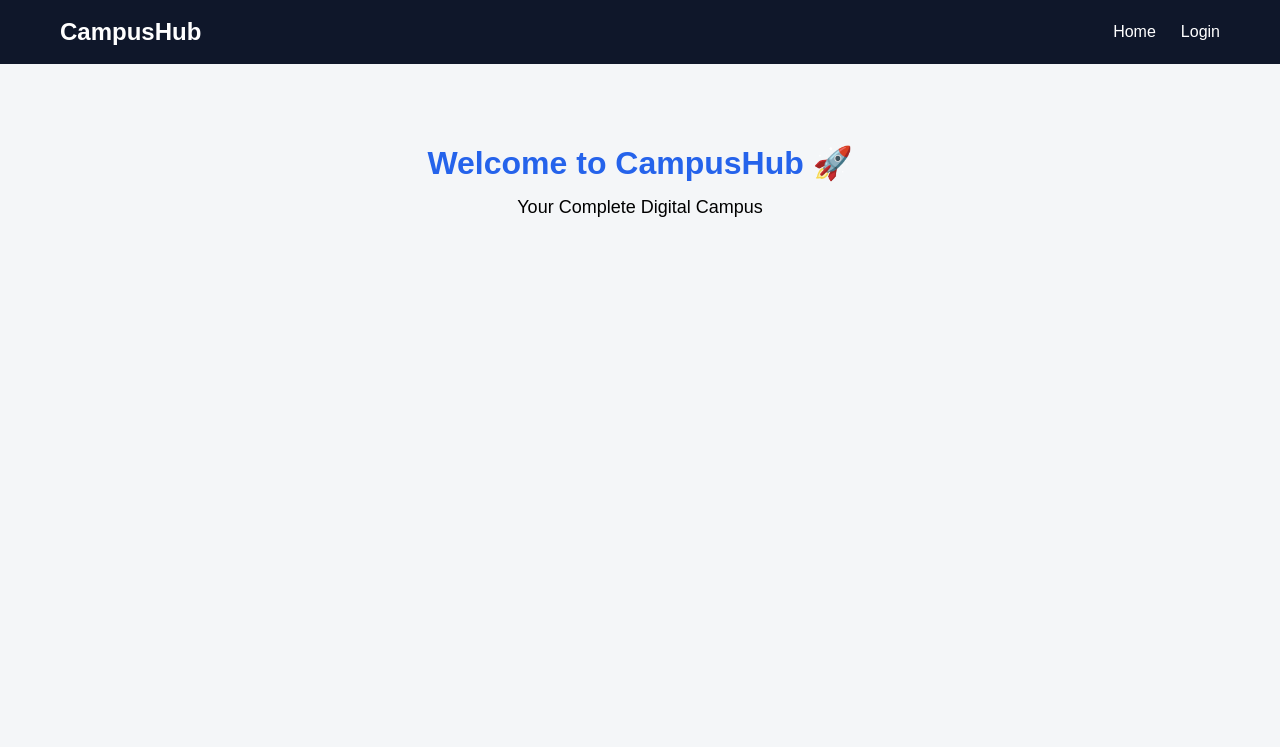
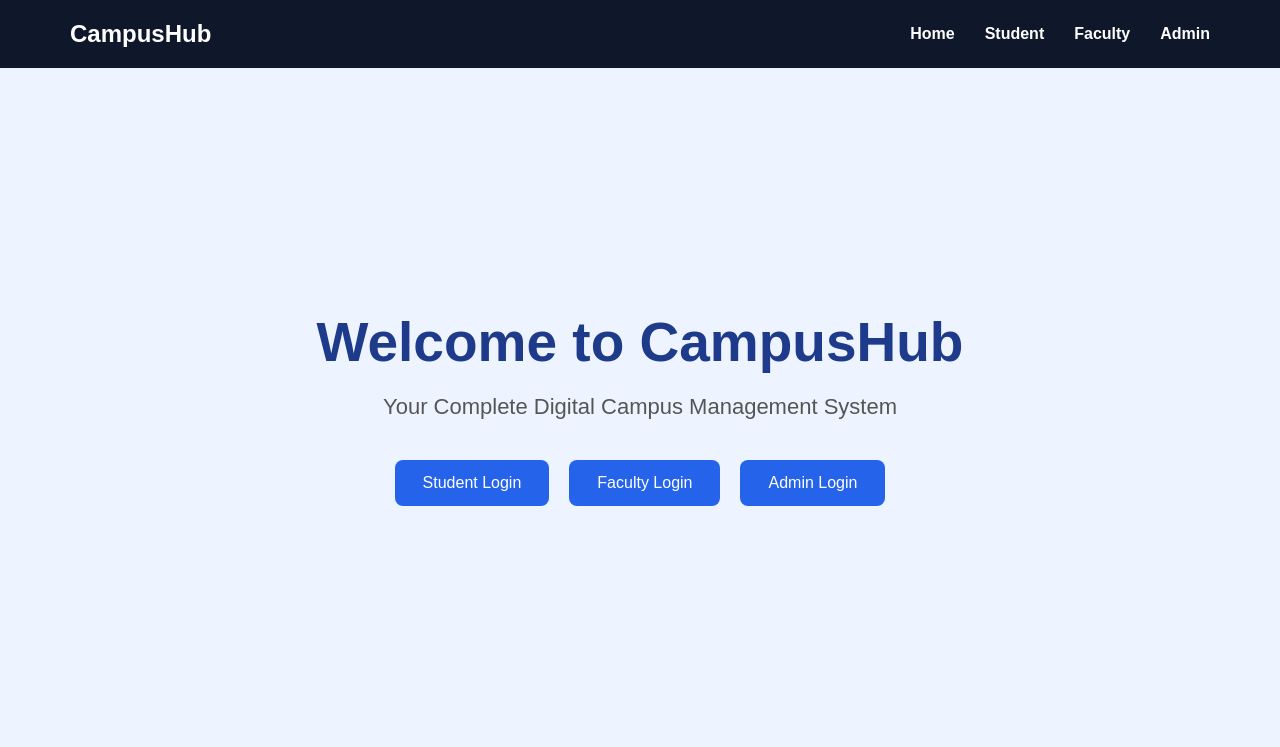
Before and after one commit to TanishTyagi26/CampusHub, a Flask app: page / in a window 1280 px wide. Shown: the top 747 px of the page. Run offline with Flask 3, Linux system fonts and the light colour scheme.

Commit message:
Build landing page UI with navigation and hero section

```diff
--- a/static/css/style.css
+++ b/static/css/style.css
@@ -6,39 +6,111 @@
 }
 
 body{
-    background:#f4f6f8;
+    background:#eef4ff;
 }
 
-nav{
-    background:#0f172a;
-    color:white;
+/* ---------- Navbar ---------- */
+
+.navbar{
+
     display:flex;
+
     justify-content:space-between;
+
     align-items:center;
-    padding:18px 60px;
+
+    padding:20px 70px;
+
+    background:#0F172A;
+
 }
 
-nav ul{
-    display:flex;
-    list-style:none;
-    gap:25px;
+.logo{
+
+    color:white;
+
 }
 
-nav a{
-    color:white;
-    text-decoration:none;
+.nav-links{
+
+    display:flex;
+
+    gap:30px;
+
+    list-style:none;
+
 }
 
-main{
-    text-align:center;
-    margin-top:80px;
+.nav-links a{
+
+    color:white;
+
+    text-decoration:none;
+
+    font-weight:bold;
+
 }
 
-h1{
-    color:#2563eb;
+/* ---------- Hero ---------- */
+
+.hero{
+
+    height:85vh;
+
+    display:flex;
+
+    flex-direction:column;
+
+    justify-content:center;
+
+    align-items:center;
+
+    text-align:center;
+
 }
 
-p{
-    margin-top:15px;
-    font-size:18px;
+.hero h1{
+
+    font-size:55px;
+
+    color:#1E3A8A;
+
 }
+
+.hero p{
+
+    margin-top:20px;
+
+    font-size:22px;
+
+    color:#555;
+
+}
+
+.hero-buttons{
+
+    margin-top:40px;
+
+    display:flex;
+
+    gap:20px;
+
+}
+
+.hero-buttons button{
+
+    padding:14px 28px;
+
+    border:none;
+
+    border-radius:8px;
+
+    background:#2563EB;
+
+    color:white;
+
+    font-size:16px;
+
+    cursor:pointer;
+
+}
--- a/templates/base.html
+++ b/templates/base.html
@@ -9,13 +9,17 @@
 </head>
 <body>
 
-    <nav>
-        <h2>CampusHub</h2>
+    <nav class="navbar">
 
-        <ul>
+        <h2 class="logo">CampusHub</h2>
+
+        <ul class="nav-links">
             <li><a href="/">Home</a></li>
-            <li><a href="#">Login</a></li>
+            <li><a href="#">Student</a></li>
+            <li><a href="#">Faculty</a></li>
+            <li><a href="#">Admin</a></li>
         </ul>
+
     </nav>
 
     <main>
--- a/templates/index.html
+++ b/templates/index.html
@@ -6,8 +6,24 @@ Home
 
 {% block content %}
 
-<h1>Welcome to CampusHub 🚀</h1>
+<section class="hero">
 
-<p>Your Complete Digital Campus</p>
+    <h1>Welcome to CampusHub</h1>
+
+    <p>
+        Your Complete Digital Campus Management System
+    </p>
+
+    <div class="hero-buttons">
+
+        <button>Student Login</button>
+
+        <button>Faculty Login</button>
+
+        <button>Admin Login</button>
+
+    </div>
+
+</section>
 
 {% endblock %}
```
